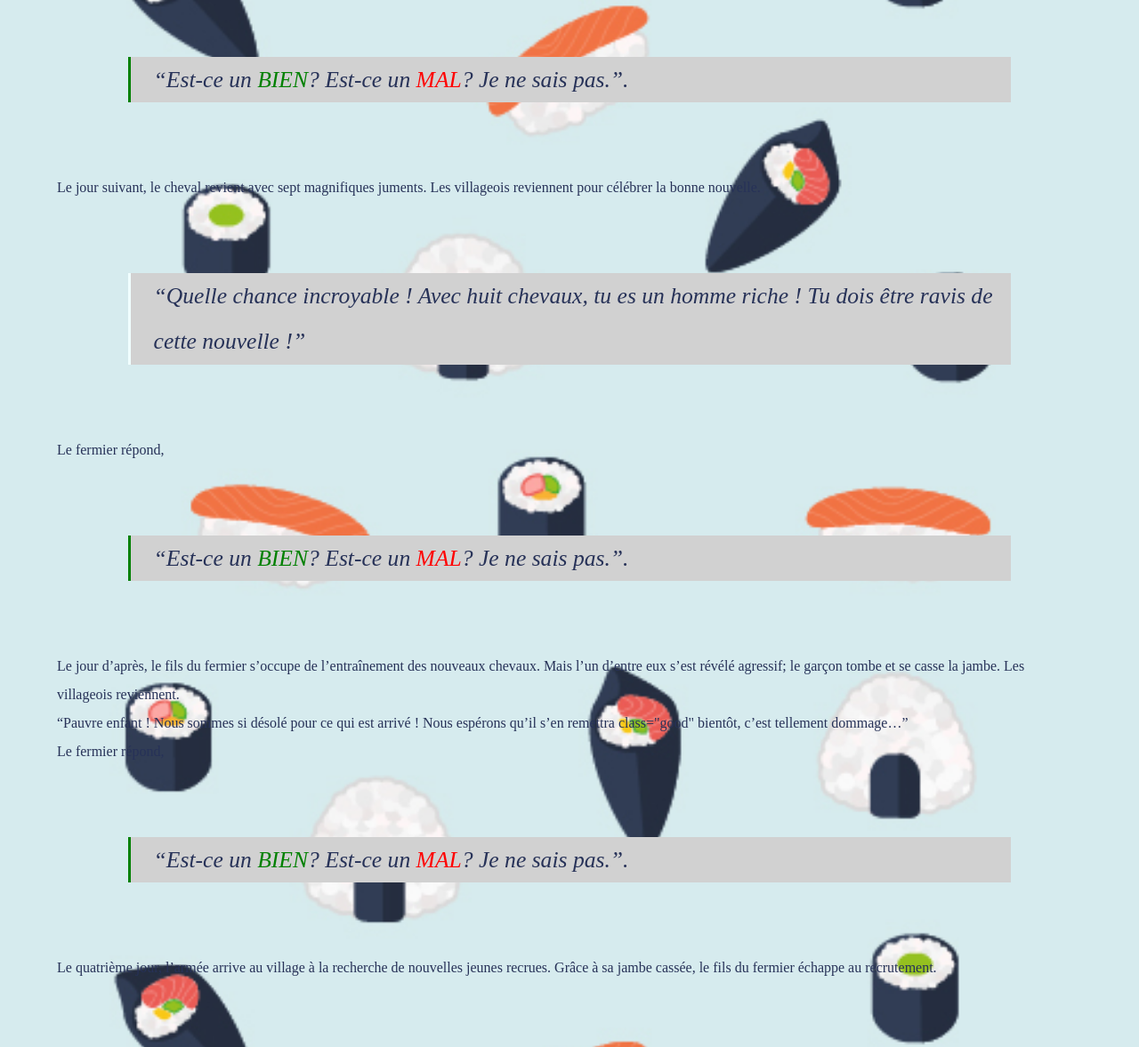
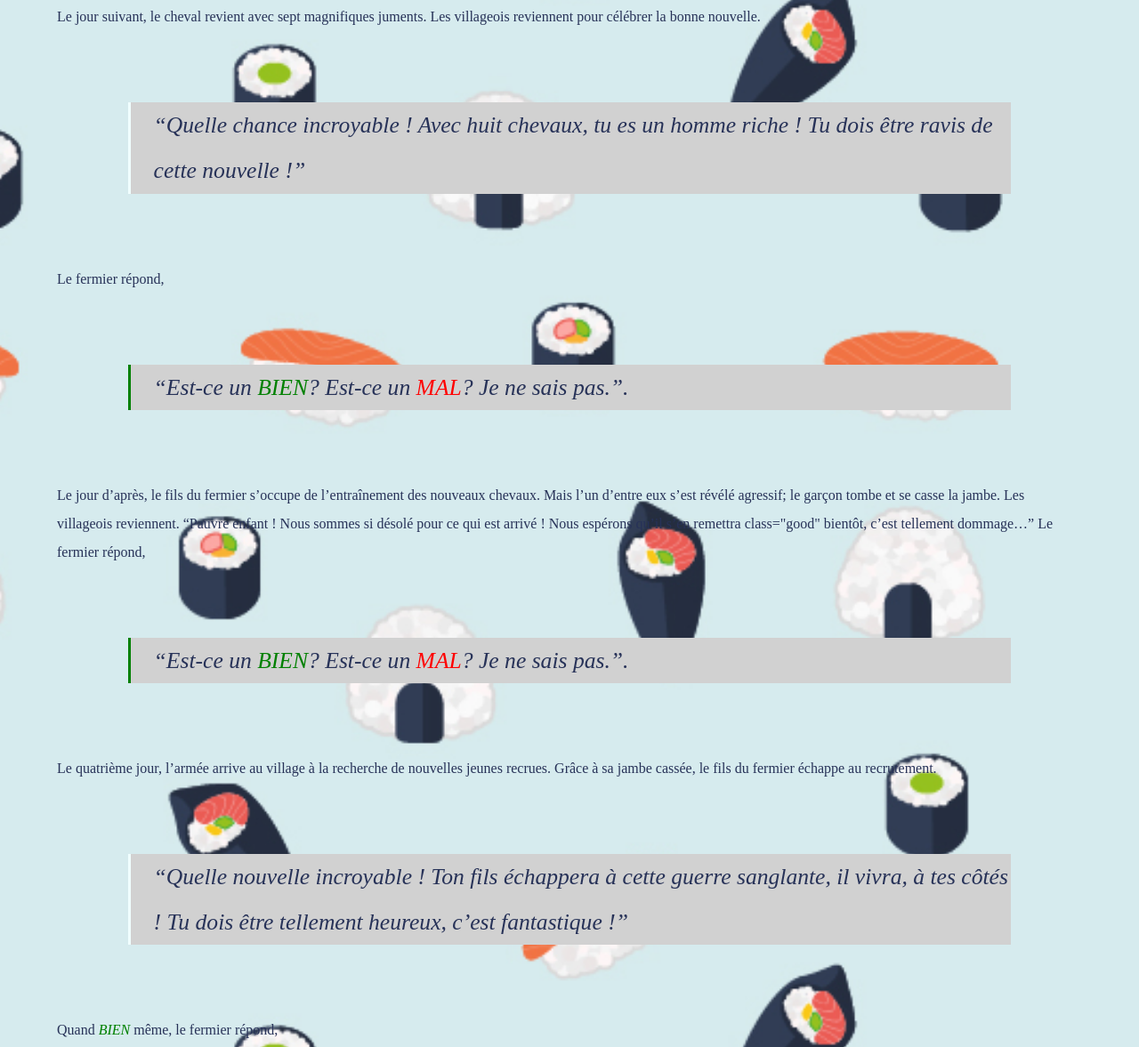
Before and after one commit to Lorenzo-chahid/progressive-enhancement, a plain HTML site: page index.html in a window 1280 px wide. Shown: the part 2781-3958 px from the top of the page at 89% size. Drawn offline with Linux system fonts and the light colour scheme; a script that the page names is missing.

Commit message:
modification final html

```diff
--- a/index.html
+++ b/index.html
@@ -1,11 +1,12 @@
 <!doctype html>
-<html>
+<html lang="fr">
     <head>
 
     <meta charset="utf-8">
     <title>Lorenzo</title>
     <link rel="stylesheet" href="style.css">
     <script src="script.js"></script>
+    <link href="https://fonts.googleapis.com/css?family=Open+Sans&display=swap" rel="stylesheet">
 
     </head>
 
@@ -31,67 +32,68 @@
                 <li>les gens qui n'y pensent pas.</li>
             </ul>
 
-            <img src="https://cdn-images-1.medium.com/max/1000/1*2PCmLZyzQaF2pyKYkSTFpA.jpeg" alt="image" />
+            <img src="https://cdn-images-1.medium.com/max/1000/1*2PCmLZyzQaF2pyKYkSTFpA.jpeg" alt="image" class="lefti"/>
 
             <p>
-                Du point de vue de ce rocher sur Mars, rien ne se soucie de vos problèmes. Là haut, ça n’a pas d’importance, il n'y a aucun "problème", tout est comme cela doit être. <br />
+                Du point de vue de ce rocher sur Mars, rien ne se soucie de vos problèmes. Là haut, ça n’a pas d’importance, il n'y a aucun "problème", tout est comme cela doit être.
 
-                Ici bas, la seule réalité qui soit est celle de notre conscience. Rien n’existe si la conscience ne le pense pas. Rien n’existe non plus si nos sens ne transmettent pas le message.<br  />
-                Cela signifie que si nous sentons <em class="evil">mal</em> quelque chose, notre réalité change. C’est chose possible car notre perception est limitée: on ne peut pas voir à 360 degrés par exemple. <br />
-                Si nous pensons nos sensations d’une manière ou d’une autre, alors notre réalité change aussi en fonction de la manière. Ainsi, si nous pouvons autant changer notre réalité, alors rien n’est tangible.<br />
-                Il y a des preuves à cela. Tombez amoureux de quelqu’un et vous aurez une vision quasi divine de cette personne. Sortez de son emprise, cette personne se révèle différente.<br />
-                Pourtant elle n’a pas changé, seulement vous avez changé d’état d’esprit.<br />
+                Ici bas, la seule réalité qui soit est celle de notre conscience. Rien n’existe si la conscience ne le pense pas. Rien n’existe non plus si nos sens ne transmettent pas le message.
+                Cela signifie que si nous sentons <em class="evil">mal</em> quelque chose, notre réalité change. C’est chose possible car notre perception est limitée: on ne peut pas voir à 360 degrés par exemple.
+                Si nous pensons nos sensations d’une manière ou d’une autre, alors notre réalité change aussi en fonction de la manière. Ainsi, si nous pouvons autant changer notre réalité, alors rien n’est tangible.
+                Il y a des preuves à cela. Tombez amoureux de quelqu’un et vous aurez une vision quasi divine de cette personne. Sortez de son emprise, cette personne se révèle différente.
+                Pourtant elle n’a pas changé, seulement vous avez changé d’état d’esprit.
                 Tout fonctionne de cette manière : ce n’est pas seulement que vous pouvez activement façonner votre monde de cette manière, c’est que vous le faites passivement, quoi qu’il arrive.
             </p>
 
             <figure>
-                <img src="http://static2.businessinsider.com/image/52fe8230eab8ea4275063b89/nasa-has-determined-where-the-mysterious-jelly-doughnut-rock-on-mars-came-from.jpg" alt="" />
+                <img src="http://static2.businessinsider.com/image/52fe8230eab8ea4275063b89/nasa-has-determined-where-the-mysterious-jelly-doughnut-rock-on-mars-came-from.jpg" alt="" class="righti" />
                 <figcaption>qu'en pense-t-il?</figcaption>
             </figure>
 
             <p>
                 Le rocher sur Mars ne fait pas la différence entre <em class="good">bien</em> et <em class="evil">mal</em>, car pour lui, ni l’un ni l’autre n’existent.
-                Tout est relatif à un point de vue. Ainsi, il n’existe pas de <em class="good">bien</em> ni de <em class="evil">mal</em>, car <em class="good">bien</em> et <em class="evil">mal</em> sont des valeurs absolues. Si quelque chose est bon d’après quelqu’un et <em class="evil">mal</em> d’après quelqu’un d’autre,<br />
-                alors cette chose n’est en elle-même ni bonne, ni <em class="evil">mal</em>. Rappelez-vous : d’après ce rocher sur Mars, il n’y a pas de séparation entre <em class="good">bien</em> et <em class="evil">mal</em>,<br />
+                Tout est relatif à un point de vue. Ainsi, il n’existe pas de <em class="good">bien</em> ni de <em class="evil">mal</em>, car <em class="good">bien</em> et <em class="evil">mal</em> sont des valeurs absolues. Si quelque chose est bon d’après quelqu’un et <em class="evil">mal</em> d’après quelqu’un d’autre,
+                alors cette chose n’est en elle-même ni bonne, ni <em class="evil">mal</em>. Rappelez-vous : d’après ce rocher sur Mars, il n’y a pas de séparation entre <em class="good">bien</em> et <em class="evil">mal</em>,
                 les deux n’existent jute pas.
+            </p>
 
                 <blockquote>
                     “Est-ce un <em class="good">bien</em>? Est-ce un <em class="evil">mal</em>? Je ne sais pas.”
                 </blockquote>
                 Une histoire chinoise célèbre illustre parfaitement ce propos.
 
-            </p>
+
             <figure>
-                <img src="https://cdn-images-1.medium.com/max/800/1*IQqkmPXYZuJViY5p-ymk0A.jpeg" alt="/" />
+                <img src="https://cdn-images-1.medium.com/max/800/1*IQqkmPXYZuJViY5p-ymk0A.jpeg" alt="/" class="lefti" />
                 <figcaption>Le vieux fermier chinois</figcaption>
             </figure>
 
             <p>
-                C’est l’histoire d’un fermier qui possède un cheval. Un jour, le cheval s’enfuit. Les villageois s’ameutent à la maison du fermier pour lui remonter le moral.<br />
+                C’est l’histoire d’un fermier qui possède un cheval. Un jour, le cheval s’enfuit. Les villageois s’ameutent à la maison du fermier pour lui remonter le moral.
+            </p>
 
                 <blockquote class="citizen">“Quelle malchance ! Ton seul cheval ! Nous sommes vraiment désolé pour cette perte, c’est si triste !” </blockquote>
 
-                Le fermier répond, <blockquote class="farm">“Est-ce un <em class="good">bien</em>? Est-ce un <em class="evil">mal</em>? Je ne sais pas.”. </blockquote>
-                Le jour suivant, le cheval revient avec sept magnifiques juments. Les villageois reviennent pour célébrer la bonne nouvelle.<br />
+            <p>   Le fermier répond, </p> <blockquote class="farm">“Est-ce un <em class="good">bien</em>? Est-ce un <em class="evil">mal</em>? Je ne sais pas.”. </blockquote>
+                <p>Le jour suivant, le cheval revient avec sept magnifiques juments. Les villageois reviennent pour célébrer la bonne nouvelle.</p>
 
                 <blockquote class="citizen">“Quelle chance incroyable ! Avec huit chevaux, tu es un homme riche ! Tu dois être ravis de cette nouvelle !” </blockquote>
 
-                Le fermier répond,<br /> <blockquote class="farm">“Est-ce un <em class="good">bien</em>? Est-ce un <em class="evil">mal</em>? Je ne sais pas.”. </blockquote>
+                <p>Le fermier répond, </p><blockquote class="farm">“Est-ce un <em class="good">bien</em>? Est-ce un <em class="evil">mal</em>? Je ne sais pas.”. </blockquote>
 
-                Le jour d’après, le fils du fermier s’occupe de l’entraînement des nouveaux chevaux. Mais l’un d’entre eux s’est révélé agressif; le garçon tombe et se casse la jambe. Les villageois reviennent. <br />
+                <p>Le jour d’après, le fils du fermier s’occupe de l’entraînement des nouveaux chevaux. Mais l’un d’entre eux s’est révélé agressif; le garçon tombe et se casse la jambe. Les villageois reviennent.
 
-                “Pauvre enfant ! Nous sommes si désolé pour ce qui est arrivé ! Nous espérons qu’il s’en remettra class="good" bientôt, c’est tellement dommage…” <br />
+                “Pauvre enfant ! Nous sommes si désolé pour ce qui est arrivé ! Nous espérons qu’il s’en remettra class="good" bientôt, c’est tellement dommage…”
 
-                Le fermier répond,<blockquote class="farm"> “Est-ce un <em class="good">bien</em>? Est-ce un <em class="evil">mal</em>? Je ne sais pas.”. </blockquote>
+                Le fermier répond,</p> <blockquote class="farm"> “Est-ce un <em class="good">bien</em>? Est-ce un <em class="evil">mal</em>? Je ne sais pas.”. </blockquote>
 
-                Le quatrième jour, l’armée arrive au village à la recherche de nouvelles jeunes recrues. Grâce à sa jambe cassée, le fils du fermier échappe au recrutement. <br />
+                <p>Le quatrième jour, l’armée arrive au village à la recherche de nouvelles jeunes recrues. Grâce à sa jambe cassée, le fils du fermier échappe au recrutement. </p>
 
-                <blockquote class="citizen">“Quelle nouvelle incroyable ! Ton fils échappera à cette guerre sanglante, il vivra, à tes côtés ! Tu dois être tellement heureux, c’est fantastique !”</blockquote>
+                <blockquote class="citizen">“Quelle nouvelle incroyable ! Ton fils échappera à cette guerre sanglante, il vivra, à tes côtés ! Tu dois être tellement heureux, c’est fantastique !”</blockquote><p>
 
                 Quand <em class="good">bien</em> même, le fermier répond,<blockquote class="farm"> “Est-ce un <em class="good">bien</em>? Est-ce un <em class="evil">mal</em>? Je ne sais pas.”. </blockquote>
             </p>
 
-            <hr />
 
             <p>En résumé, représentons ce dialogue sous forme de tableau</p>
 
@@ -141,7 +143,7 @@
         <footer>
             <p>Copyright Just Another Company 2017. Tous droits réservés. Très largement adapté de cet article: <a href="https://medium.com/scribe/il-ny-a-rien-de-bien-ni-de-mal-3d46a2d2e263" target="/" class="linki"  title="copyright">Il n'y à rien de class="good" bien ou de <em class="evil">mal</em></a> </p>
 
-            <br />
+
 
 
             <ul style="display:inline; margin-left:0px">
```
